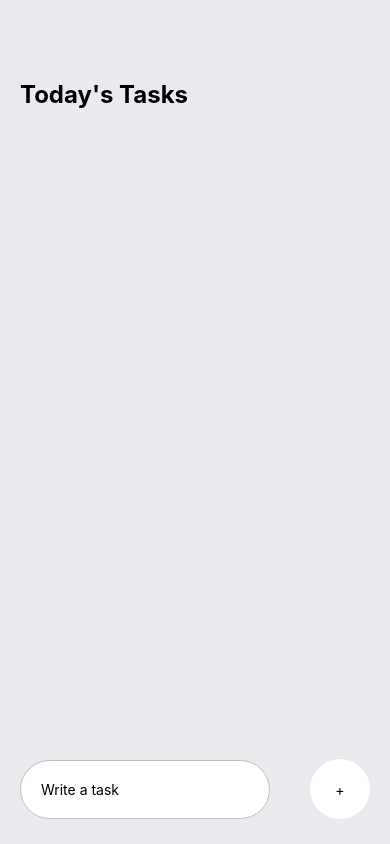
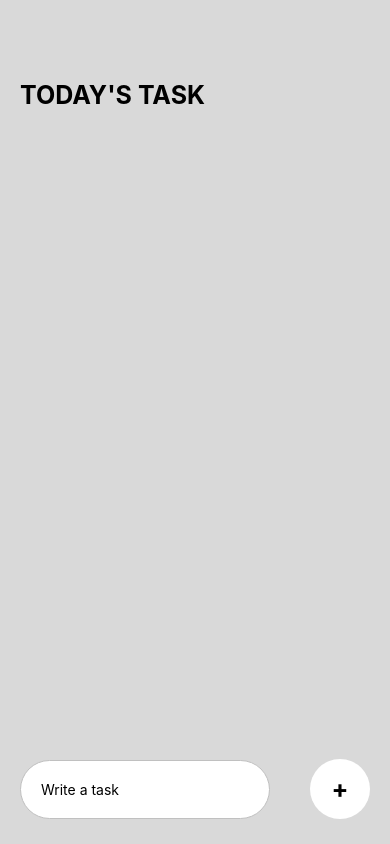
Before and after one commit to Cha-er-si/Todo_List, a React Native app: screen / in a window 390 px wide. Built offline with nearby package versions, Linux system fonts and the light colour scheme.

Commit message:
Style Changes

```diff
--- a/App.js
+++ b/App.js
@@ -32,7 +32,7 @@ export default function App() {
     <View style={styles.container}>
       {/* Today's Task*/}
       <View style={styles.taskWrapper}>
-        <Text style={styles.sectionTitle}>Today's Tasks</Text>
+        <Text style={styles.sectionTitle}>TODAY'S TASK</Text>
         <View style={styles.items}>
           {/* This is where the task will gok*/}
           {taskItems.map((item, index) => {
@@ -69,14 +69,14 @@ export default function App() {
 const styles = StyleSheet.create({
   container: {
     flex: 1,
-    backgroundColor: '#e8eaed',
+    backgroundColor: '#d9d9d9',
   },
   taskWrapper: {
     paddingTop: 80,
     paddingHorizontal: 20,
   },
   sectionTitle: {
-    fontSize: 24,
+    fontSize: 25,
     fontWeight: 'bold',
   },
   items: {
@@ -107,5 +107,8 @@ const styles = StyleSheet.create({
     justifyContent: 'center',
     alignItems: 'center',
   },
-  addText: {},
+  addText: {
+    fontWeight: 'bold',
+    fontSize: 25,
+  },
 });
```
